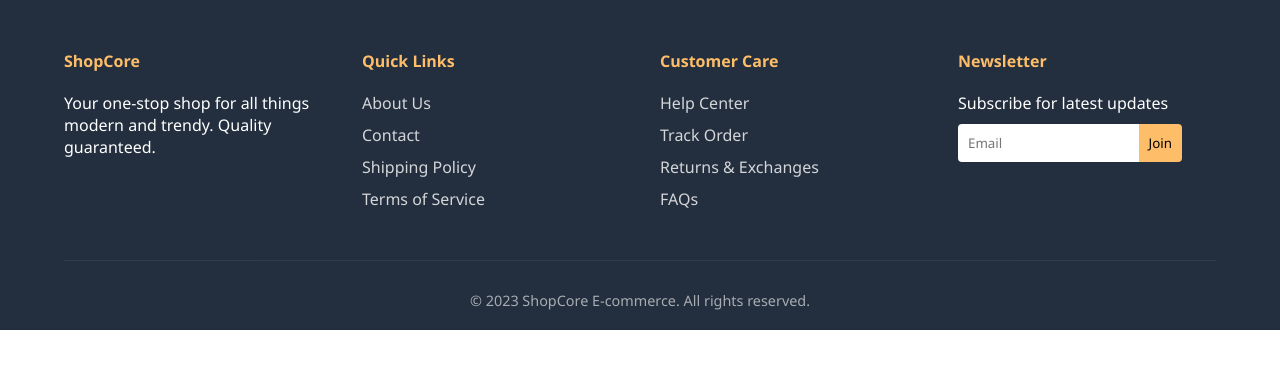
After one commit to GK-Aasish/e-commerce, a Django app: template Green_Basket/core/templates/components/footer.html in a window 1280 px wide. The commit adds this page. Shown: the top 369 px of the page. Run offline with Django 5.2, Linux system fonts and the light colour scheme; the template is opened without the code that fills it, so the values that code supplies are empty.

Commit message:
Updated UI

```diff
--- /dev/null
+++ b/Green_Basket/core/templates/components/footer.html
@@ -0,0 +1,95 @@
+<!DOCTYPE html>
+<html lang="en">
+<head>
+    <meta charset="UTF-8">
+    <meta name="viewport" content="width=device-width, initial-scale=1.0">
+    <title>E-commerce Header</title>
+    <!-- Font Awesome for Icons -->
+    <link rel="stylesheet" href="https://cdnjs.cloudflare.com/ajax/libs/font-awesome/6.4.0/css/all.min.css">
+    <style>
+        :root {
+            --primary-color: #232f3e; /* Dark Navy */
+            --accent-color: #febd69;  /* Amazon-style Gold */
+            --text-light: #ffffff;
+            --text-dark: #333333;
+            --bg-light: #f4f4f4;
+        }
+
+        * {
+            margin: 0;
+            padding: 0;
+            box-sizing: border-box;
+            font-family: 'Segoe UI', Tahoma, Geneva, Verdana, sans-serif;
+        }
+
+        /* --- FOOTER --- */
+        footer {
+            background: var(--primary-color);
+            color: white;
+            padding: 50px 5% 20px;
+            display: grid;
+            grid-template-columns: repeat(auto-fit, minmax(200px, 1fr));
+            gap: 40px;
+        }
+        .footer-col h4 { margin-bottom: 20px; color: var(--accent-color); }
+        .footer-col ul { list-style: none; }
+        .footer-col ul li { margin-bottom: 10px; opacity: 0.8; cursor: pointer; }
+        .footer-col ul li:hover { opacity: 1; color: var(--accent-color); }
+        .footer-bottom {
+            grid-column: 1 / -1;
+            text-align: center;
+            padding-top: 30px;
+            border-top: 1px solid rgba(255,255,255,0.1);
+            font-size: 0.9rem;
+            opacity: 0.6;
+        }
+
+        @media (max-width: 768px) {
+            .hero h1 { font-size: 2.2rem; }
+            .promo-banner { flex-direction: column; text-align: center; }
+            .search-container { order: 3; flex: 1 0 100%; margin: 0; }
+            .main-header { flex-wrap: wrap; }
+        }
+    </style>
+</head>
+<body>
+
+    <!-- FOOTER -->
+    <footer>
+        <div class="footer-col">
+            <h4>ShopCore</h4>
+            <p>Your one-stop shop for all things modern and trendy. Quality guaranteed.</p>
+        </div>
+        <div class="footer-col">
+            <h4>Quick Links</h4>
+            <ul>
+                <li>About Us</li>
+                <li>Contact</li>
+                <li>Shipping Policy</li>
+                <li>Terms of Service</li>
+            </ul>
+        </div>
+        <div class="footer-col">
+            <h4>Customer Care</h4>
+            <ul>
+                <li>Help Center</li>
+                <li>Track Order</li>
+                <li>Returns & Exchanges</li>
+                <li>FAQs</li>
+            </ul>
+        </div>
+        <div class="footer-col">
+            <h4>Newsletter</h4>
+            <p>Subscribe for latest updates</p>
+            <div style="display: flex; margin-top: 10px;">
+                <input type="email" placeholder="Email" style="padding: 10px; border-radius: 4px 0 0 4px; border: none; width: 70%;">
+                <button style="background: var(--accent-color); border: none; padding: 10px; border-radius: 0 4px 4px 0; cursor: pointer;">Join</button>
+            </div>
+        </div>
+        <div class="footer-bottom">
+            &copy; 2023 ShopCore E-commerce. All rights reserved.
+        </div>
+    </footer>
+
+</body>
+</html>
```
Also changed, not shown: Green_Basket/core/templates/main/index.html (+1 -64 lines), Green_Basket/core/templates/main/shop.html (+3 -58 lines).
